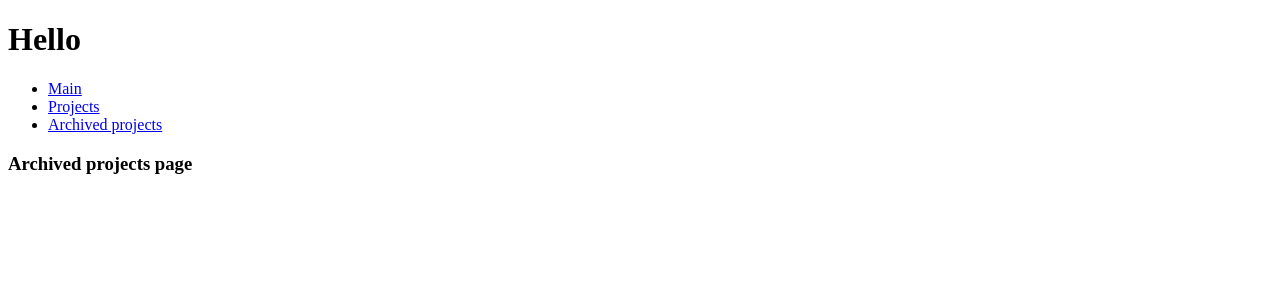
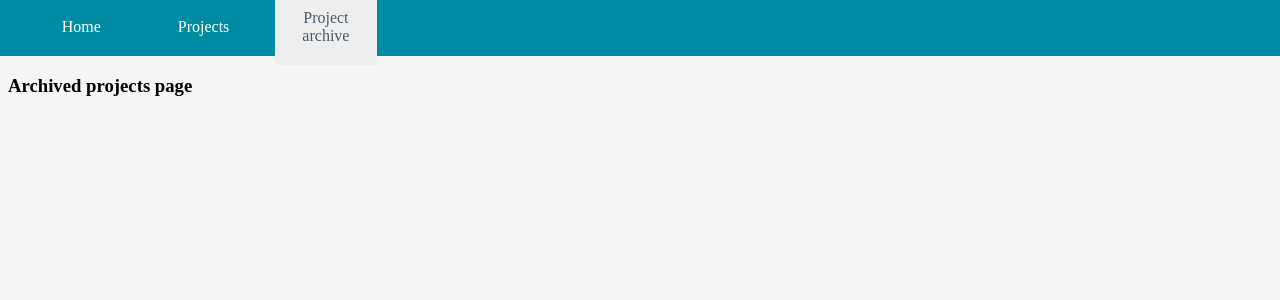
Before and after one commit to taihon/mita-final, a React app in the folder MITA.Web/: page /projects/archived in a window 1280 px wide. Shown: the top 300 px of the page. Built offline with nearby package versions, Linux system fonts and the light colour scheme; the HTML template or start-up script is replaced by a standard one.

Commit message:
add semiworking toolbar

```diff
--- /dev/null
+++ b/MITA.Web/Client/app.css
@@ -0,0 +1,8 @@
+.App {
+    top:56px;
+    text-align: center;
+  }
+
+  body{
+    background:#F5F5F6;
+  }
--- /dev/null
+++ b/MITA.Web/Client/components/navigation/navItems/NavItems.jsx
@@ -0,0 +1,39 @@
+import React, { Component } from 'react';
+import styled from 'styled-components';
+
+import { NavItem } from "./navItem/NavItem";
+
+const ItemsList = styled.ul`
+            margin: 0;
+            padding: 0;
+            list-style-type: none;
+            display: flex;
+            align-items: center;
+            height: 100%;
+            flex-flow: column;
+            @media (min-width: 500px){
+                flex-flow: row;
+            }
+        `;
+export class NavItems extends Component {
+    state = {
+        items: [
+            { caption: "Home", location: "/", exact: true, id: 1 },
+            { caption: "Projects", location: "/projects", exact: true, id: 2 },
+            { caption: "Project archive", location: "/projects/archived", id: 3 }
+        ]
+    }
+    render() {
+        const shownItems = !this.props.IsAuthenticated ? null : this.state.items.map(item => <NavItem
+            to={item.location}
+            exact={item.exact}
+            title={item.caption}
+            key={item.id}
+        />);
+        return (
+            <ItemsList>
+                {shownItems}
+            </ItemsList>
+        )
+    }
+}
--- /dev/null
+++ b/MITA.Web/Client/components/navigation/navItems/navItem/NavItem.jsx
@@ -0,0 +1,19 @@
+import styled from 'styled-components';
+import React, { Component } from 'react';
+import { NavLink } from "react-router-dom";
+const StyledNavLink = styled(NavLink) `
+        margin: 24px 10px 20px 10px;
+        padding: 14px 20px 20px 20px;
+        box-sizing: border-box;
+        display: block;
+        width: 100%;
+        text-decoration: none;
+        color: white;
+        &.active{
+            background: #eee;
+            color: #455a64;
+        }
+`;
+export const NavItem = props => (
+    <StyledNavLink to={props.to} exact={props.exact}>{props.title}</StyledNavLink>
+)
--- /dev/null
+++ b/MITA.Web/Client/components/navigation/toolbar/Toolbar.jsx
@@ -0,0 +1,23 @@
+import React from 'react';
+import styled from 'styled-components';
+import { NavItems } from '../navItems/NavItems';
+
+export const ToolBar = (props) => {
+    const Bar = styled.div`
+        height: 56px;
+        width: 100%;
+        position: fixed;
+        top: 0;
+        left: 0;
+        background-color: #008ba3;
+        display: flex;
+        justify-content: space-between;
+        align-items: center;
+        padding: 0 20px;
+        box-sizing: border-box;
+        z-index: 90;
+    `;
+    return (
+        <Bar><NavItems IsAuthenticated /></Bar>
+    );
+}
--- /dev/null
+++ b/MITA.Web/Client/components/page/Page.jsx
@@ -0,0 +1,5 @@
+import styled from 'styled-components';
+export const Page = styled.div`
+top:56px;
+position:fixed;
+`
--- a/MITA.Web/Client/containers/app.jsx
+++ b/MITA.Web/Client/containers/app.jsx
@@ -2,6 +2,8 @@ import React, { Component } from 'react';
 import { Route, NavLink } from "react-router-dom";
 
 import { ArchivedProjects, Main, Projects } from "../pages";
+import { ToolBar } from '../components/navigation/toolbar/Toolbar';
+import '../app.css';
 
 export class App extends Component {
     render() {
@@ -12,12 +14,7 @@ export class App extends Component {
         </React.Fragment>;
         return (
             <div className="App">
-                <h1>Hello</h1>
-                <ul>
-                    <li><NavLink to="/">Main</NavLink></li>
-                    <li><NavLink to="/projects">Projects</NavLink></li>
-                    <li><NavLink to="/projects/archived">Archived projects</NavLink></li>
-                </ul>
+                <ToolBar />
                 {routes}
             </div>
         );
--- a/MITA.Web/Client/pages/ArchivedProjects.jsx
+++ b/MITA.Web/Client/pages/ArchivedProjects.jsx
@@ -1,4 +1,7 @@
 import React from 'react';
+import { Page } from '../components/page/Page';
 export const ArchivedProjects = (props) => (
-    <h3>Archived projects page</h3>
+    <Page>
+        <h3>Archived projects page</h3>
+    </Page>
 )
--- a/MITA.Web/Client/pages/Main.jsx
+++ b/MITA.Web/Client/pages/Main.jsx
@@ -1,4 +1,8 @@
 import React from 'react';
+import { Page } from '../components/page/Page';
+
 export const Main = (props) => (
-    <h3>Main page</h3>
+    <Page>
+        <h3>Main page</h3>
+    </Page>
 )
--- a/MITA.Web/Client/pages/Projects.jsx
+++ b/MITA.Web/Client/pages/Projects.jsx
@@ -1,4 +1,7 @@
 import React from 'react';
+import { Page } from '../components/page/Page';
 export const Projects = (props) => (
+    //<Page>
     <h3>Projects page</h3>
+    //</Page>
 )
--- a/MITA.Web/package.json
+++ b/MITA.Web/package.json
@@ -18,6 +18,7 @@
     "babel-preset-react": "^6.24.1",
     "babel-preset-react-hmre": "^1.1.1",
     "babel-preset-stage-0": "^6.24.1",
+    "css-loader": "^0.28.11",
     "file-loader": "^1.1.11",
     "react-hot-loader": "^4.0.0",
     "style-loader": "^0.20.3",
--- a/MITA.Web/webpack.config.js
+++ b/MITA.Web/webpack.config.js
@@ -27,6 +27,10 @@ module.exports = {
                 query: {
                     presets: ["es2015", "stage-0", "react", "react-hmre"]
                 }
+            },
+            {
+                test: /\.css/,
+                use:['style-loader','css-loader']
             }
         ]
     },
```
Also changed, not shown: 2 other files (tests, documents, lock files or other folders).
